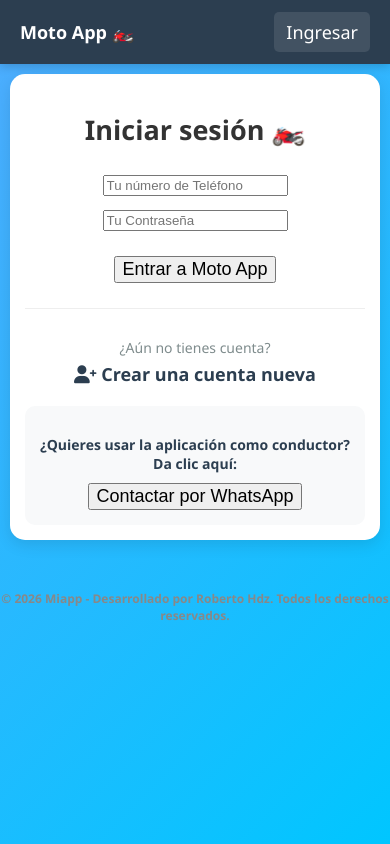
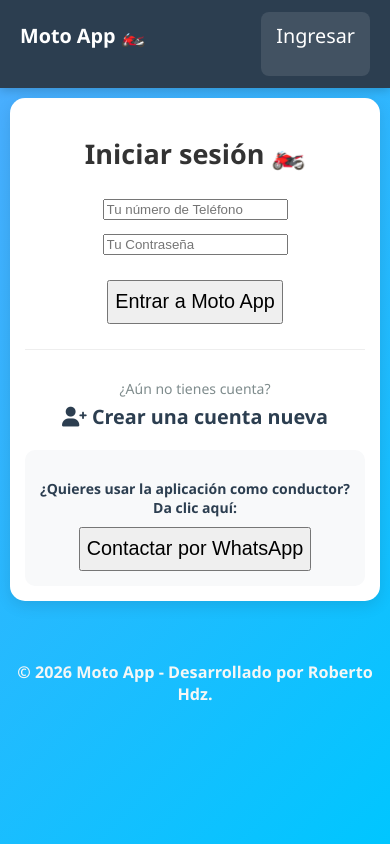
Before and after one commit to robert70-m/moto_appv01, a Flask app: page / in a window 390 px wide. Run offline with Flask 3, Linux system fonts and the light colour scheme.

Commit message:
actualizar

```diff
--- a/templates/base.html
+++ b/templates/base.html
@@ -2,20 +2,16 @@
 <html lang="es">
 <head>
     <meta charset="UTF-8">
-    <meta name="viewport" content="width=device-width, initial-scale=1.0, maximum-scale=1.0, user-scalable=no">
+    <meta name="viewport" content="width=device-width, initial-scale=1.0">
     <title>{% block title %}Moto App 🏍️{% endblock %}</title>
 
-    <!-- ICONO APP -->
     <link rel="icon" href="{{ url_for('static', filename='icon.png') }}">
     <link rel="apple-touch-icon" href="{{ url_for('static', filename='icon.png') }}">
 
-    <!-- COLOR APP -->
     <meta name="theme-color" content="#2c3e50">
 
-    <!-- MANIFEST -->
     <link rel="manifest" href="{{ url_for('static', filename='manifest.json') }}">
 
-    <!-- LIBRERÍAS -->
     <link rel="stylesheet" href="https://cdnjs.cloudflare.com/ajax/libs/font-awesome/6.0.0/css/all.min.css">
     <link rel="stylesheet" href="https://unpkg.com/leaflet@1.9.4/dist/leaflet.css" />
     <script src="https://unpkg.com/leaflet@1.9.4/dist/leaflet.js"></script>
@@ -35,6 +31,8 @@
             margin: 0;
             min-height: 100vh;
             color: #333;
+            /* Corregido: Tamaño de fuente base más legible */
+            font-size: 16px;
         }
 
         .header {
@@ -70,7 +68,7 @@
 
         .card {
             background: white;
-            padding: 15px;
+            padding: 20px; /* Aumentado de 15 a 20 */
             border-radius: 15px;
             box-shadow: 0 5px 15px rgba(0,0,0,0.1);
             margin-bottom: 20px;
@@ -92,16 +90,37 @@
         }
 
         .user-menu { display: flex; gap: 10px; }
-        .nav-link { color: white; text-decoration: none; font-size: 14px; padding: 8px 12px; border-radius: 5px; background: rgba(255,255,255,0.1); }
-        .user-btn { background: #34495e; color: white; border: none; padding: 8px 15px; border-radius: 20px; cursor: pointer; display: flex; align-items: center; gap: 8px; }
+
+        /* Corregido: Botones más grandes para evitar toques accidentales */
+        .nav-link {
+            color: white;
+            text-decoration: none;
+            font-size: 16px;
+            padding: 10px 15px;
+            border-radius: 8px;
+            background: rgba(255,255,255,0.1);
+        }
+
+        .user-btn {
+            background: #34495e;
+            color: white;
+            border: none;
+            padding: 10px 18px;
+            border-radius: 20px;
+            cursor: pointer;
+            display: flex;
+            align-items: center;
+            gap: 8px;
+            font-size: 16px;
+        }
 
         .dropdown {
             display: none;
             position: absolute;
             right: 20px;
-            top: 55px;
+            top: 60px;
             background: white;
-            min-width: 160px;
+            min-width: 180px;
             border-radius: 10px;
             box-shadow: 0 5px 20px rgba(0,0,0,0.2);
             z-index: 2500;
@@ -109,16 +128,30 @@
 
         .dropdown a {
             display: block;
-            padding: 12px 15px;
+            padding: 15px 20px;
             color: #333;
             text-decoration: none;
             border-bottom: 1px solid #f0f0f0;
+            font-size: 16px;
         }
 
+        /* MEDIA QUERIES OPTIMIZADAS PARA MÓVIL */
         @media (max-width: 768px) {
-            body { font-size: 18px; }
-            .header-title { font-size: 1rem; }
-            button, .user-btn, .nav-link, a { font-size: 18px !important; }
+            html { font-size: 18px; } /* Agranda todo lo que use 'rem' */
+
+            body { font-size: 1rem; }
+
+            .header-title { font-size: 1.3rem; }
+
+            /* Ajuste de botones para el dedo (mínimo 44px de alto) */
+            button, .user-btn, .nav-link, a {
+                font-size: 1.1rem !important;
+                min-height: 44px;
+            }
+
+            .card {
+                padding: 15px;
+            }
         }
     </style>
 </head>
@@ -166,9 +199,10 @@
     }
 });
 </script>
-<footer style="text-align:center; font-size:12px; color:#888; margin-top:20px;">
-    <strong>© 2026 Miapp - Desarrollado por Roberto Hdz. Todos los derechos reservados.</strong>
-    </footer>
+
+<footer style="text-align:center; font-size: 0.9rem; color:#f4f7f6; margin-top:30px; padding-bottom: 20px;">
+    <strong>© 2026 Moto App - Desarrollado por Roberto Hdz.</strong>
+</footer>
 
 </body>
 </html>
```
Also changed, not shown: templates/mapa_conductor.html (+53 -8 lines).
